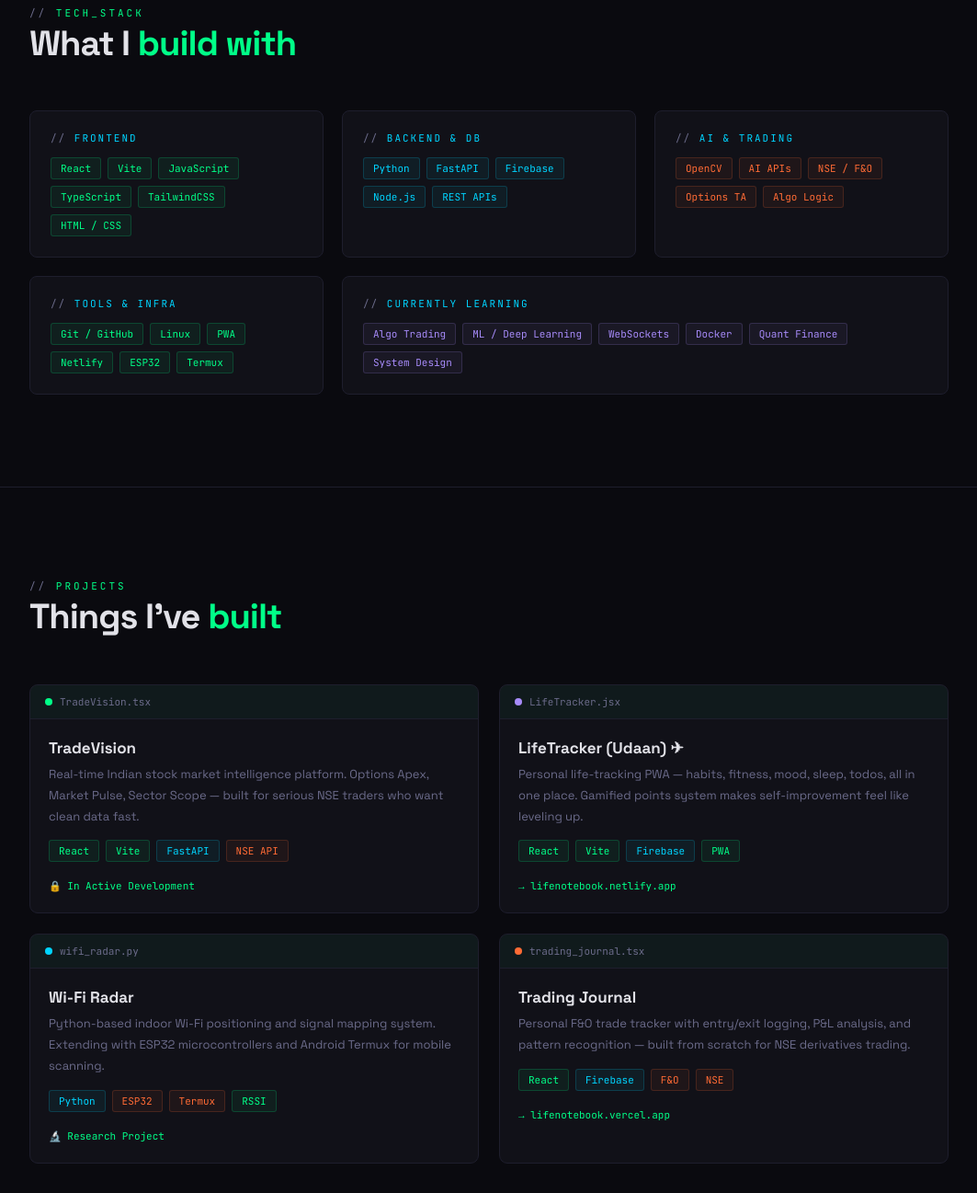
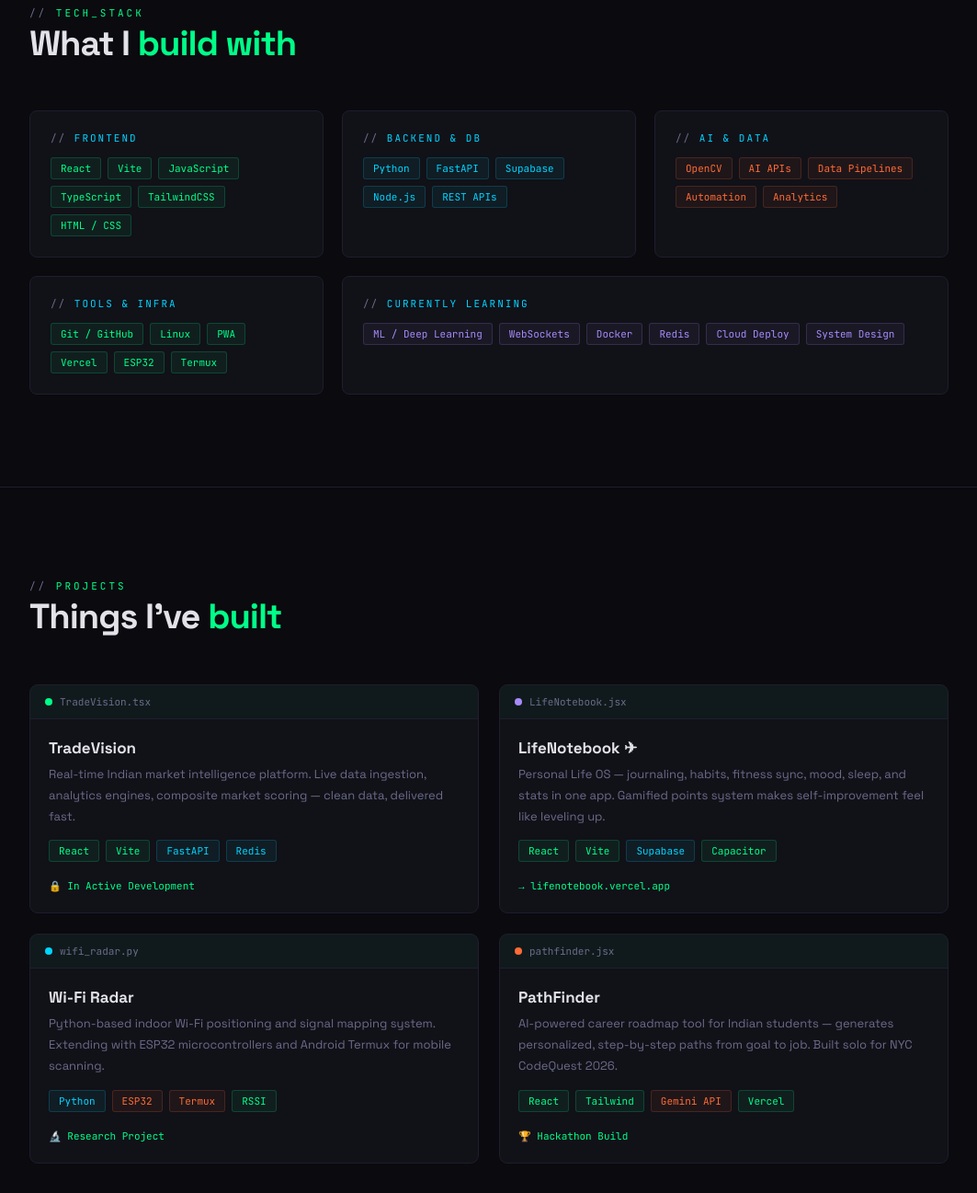
Before and after one commit to DipzSpell/dipzspell.github.io, a plain HTML site: page index.html in a window 1280 px wide. Shown: the part 1500-2797 px from the top of the page at 92% size, without its empty margins (108-1171 px from the left). Drawn offline with Linux system fonts and the light colour scheme.

Commit message:
index.html

```diff
--- a/index.html
+++ b/index.html
@@ -3,7 +3,7 @@
 <head>
 <meta charset="UTF-8">
 <meta name="viewport" content="width=device-width, initial-scale=1.0">
-<title>DipzSpell | Developer & Trader</title>
+<title>DipzSpell | Developer & Builder</title>
 <link rel="preconnect" href="https://fonts.googleapis.com">
 <link href="https://fonts.googleapis.com/css2?family=JetBrains+Mono:wght@300;400;500;600;700&family=Space+Grotesk:wght@300;400;500;600;700&display=swap" rel="stylesheet">
 <style>
@@ -379,14 +379,14 @@ footer span { color:var(--green); }
   <h2 class="s-title rev">Who am <em>I?</em></h2>
   <div class="about-grid">
     <div>
-      <p class="about-p rev">I'm <b>Dipanshu Gupta</b>, a self-taught developer from <b>Mumbai, India</b> who codes, trades, and builds — often all three at the same time.</p>
-      <p class="about-p rev">My work lives at the intersection of <b>AI, web development, and financial markets</b>. I build tools that solve real problems — whether that's tracking NSE options in real-time or helping people track their own life goals.</p>
-      <p class="about-p rev">Currently exploring the <b>B.E. CSE/IT</b> path while shipping side projects that actually matter to me. Trader by day, coder by night — or honestly, both by both.</p>
+      <p class="about-p rev">I'm <b>Dipanshu Gupta</b>, a self-taught developer from <b>Mumbai, India</b> who codes, builds, and ships — usually all at the same time.</p>
+      <p class="about-p rev">My work lives at the intersection of <b>AI, web development, and real-time data systems</b>. I build tools that solve real problems — whether that's a live market intelligence platform or an app that helps you track your own life goals.</p>
+      <p class="about-p rev">Currently on the <b>B.E. Data Science</b> path while shipping side projects that actually matter to me. Student by day, builder by night — or honestly, both by both.</p>
     </div>
     <div class="stat-grid rev">
       <div class="stat"><div class="stat-n">4+</div><div class="stat-l">Live Projects</div></div>
       <div class="stat"><div class="stat-n">2yr+</div><div class="stat-l">Self-taught</div></div>
-      <div class="stat"><div class="stat-n">F&amp;O</div><div class="stat-l">Active NSE Trader</div></div>
+      <div class="stat"><div class="stat-n">DS</div><div class="stat-l">Data Science Student</div></div>
       <div class="stat"><div class="stat-n">MUM</div><div class="stat-l">Mumbai, India</div></div>
     </div>
   </div>
@@ -414,19 +414,19 @@ footer span { color:var(--green); }
       <div class="tags">
         <span class="tag c">Python</span>
         <span class="tag c">FastAPI</span>
-        <span class="tag c">Firebase</span>
+        <span class="tag c">Supabase</span>
         <span class="tag c">Node.js</span>
         <span class="tag c">REST APIs</span>
       </div>
     </div>
     <div class="sk-card rev">
-      <div class="sk-head">AI &amp; TRADING</div>
+      <div class="sk-head">AI &amp; DATA</div>
       <div class="tags">
         <span class="tag o">OpenCV</span>
         <span class="tag o">AI APIs</span>
-        <span class="tag o">NSE / F&amp;O</span>
-        <span class="tag o">Options TA</span>
-        <span class="tag o">Algo Logic</span>
+        <span class="tag o">Data Pipelines</span>
+        <span class="tag o">Automation</span>
+        <span class="tag o">Analytics</span>
       </div>
     </div>
     <div class="sk-card rev">
@@ -435,7 +435,7 @@ footer span { color:var(--green); }
         <span class="tag">Git / GitHub</span>
         <span class="tag">Linux</span>
         <span class="tag">PWA</span>
-        <span class="tag">Netlify</span>
+        <span class="tag">Vercel</span>
         <span class="tag">ESP32</span>
         <span class="tag">Termux</span>
       </div>
@@ -443,11 +443,11 @@ footer span { color:var(--green); }
     <div class="sk-card sk-wide rev">
       <div class="sk-head">CURRENTLY LEARNING</div>
       <div class="tags">
-        <span class="tag p">Algo Trading</span>
         <span class="tag p">ML / Deep Learning</span>
         <span class="tag p">WebSockets</span>
         <span class="tag p">Docker</span>
-        <span class="tag p">Quant Finance</span>
+        <span class="tag p">Redis</span>
+        <span class="tag p">Cloud Deploy</span>
         <span class="tag p">System Design</span>
       </div>
     </div>
@@ -468,10 +468,10 @@ footer span { color:var(--green); }
       </div>
       <div class="proj-body">
         <div class="proj-name">TradeVision</div>
-        <p class="proj-desc">Real-time Indian stock market intelligence platform. Options Apex, Market Pulse, Sector Scope — built for serious NSE traders who want clean data fast.</p>
+        <p class="proj-desc">Real-time Indian market intelligence platform. Live data ingestion, analytics engines, composite market scoring — clean data, delivered fast.</p>
         <div class="tags" style="margin-bottom:14px">
           <span class="tag">React</span><span class="tag">Vite</span>
-          <span class="tag c">FastAPI</span><span class="tag o">NSE API</span>
+          <span class="tag c">FastAPI</span><span class="tag c">Redis</span>
         </div>
         <span class="proj-link">🔒 In Active Development</span>
       </div>
@@ -480,16 +480,16 @@ footer span { color:var(--green); }
     <div class="proj-card rev">
       <div class="proj-top">
         <span class="proj-dot" style="background:var(--purple)"></span>
-        LifeTracker.jsx
+        LifeNotebook.jsx
       </div>
       <div class="proj-body">
-        <div class="proj-name">LifeTracker (Udaan) ✈</div>
-        <p class="proj-desc">Personal life-tracking PWA — habits, fitness, mood, sleep, todos, all in one place. Gamified points system makes self-improvement feel like leveling up.</p>
+        <div class="proj-name">LifeNotebook ✈</div>
+        <p class="proj-desc">Personal Life OS — journaling, habits, fitness sync, mood, sleep, and stats in one app. Gamified points system makes self-improvement feel like leveling up.</p>
         <div class="tags" style="margin-bottom:14px">
           <span class="tag">React</span><span class="tag">Vite</span>
-          <span class="tag c">Firebase</span><span class="tag">PWA</span>
+          <span class="tag c">Supabase</span><span class="tag">Capacitor</span>
         </div>
-        <a href="https://lifenotebook.netlify.app" target="_blank" class="proj-link">→ lifenotebook.netlify.app</a>
+        <a href="https://lifenotebook.vercel.app" target="_blank" class="proj-link">→ lifenotebook.vercel.app</a>
       </div>
     </div>
 
@@ -512,17 +512,17 @@ footer span { color:var(--green); }
     <div class="proj-card rev">
       <div class="proj-top">
         <span class="proj-dot" style="background:var(--orange)"></span>
-        trading_journal.tsx
+        pathfinder.jsx
       </div>
       <div class="proj-body">
-        <div class="proj-name">Trading Journal</div>
-        <p class="proj-desc">Personal F&amp;O trade tracker with entry/exit logging, P&amp;L analysis, and pattern recognition — built from scratch for NSE derivatives trading.</p>
+        <div class="proj-name">PathFinder</div>
+        <p class="proj-desc">AI-powered career roadmap tool for Indian students — generates personalized, step-by-step paths from goal to job. Built solo for NYC CodeQuest 2026.</p>
         <div class="tags" style="margin-bottom:14px">
           <span class="tag">React</span>
-          <span class="tag c">Firebase</span>
-          <span class="tag o">F&amp;O</span><span class="tag o">NSE</span>
+          <span class="tag">Tailwind</span>
+          <span class="tag o">Gemini API</span><span class="tag">Vercel</span>
         </div>
-        <a href="https://lifenotebook.vercel.app" target="_blank" class="proj-link">→ lifenotebook.vercel.app</a>
+        <span class="proj-link">🏆 Hackathon Build</span>
       </div>
     </div>
 
@@ -535,7 +535,7 @@ footer span { color:var(--green); }
   <p class="s-eye rev">contact</p>
   <h2 class="s-title rev">Let's <em>connect</em></h2>
   <div class="contact-inner rev">
-    <p>Building something interesting? Want to collab on a trading tool or AI project? Or just want to talk markets — my DMs are open. Mumbai-based, internet-native.</p>
+    <p>Building something interesting? Want to collab on an AI or web project? Or just want to talk tech — my DMs are open. Mumbai-based, internet-native.</p>
     <div class="contact-links">
       <a href="https://github.com/DipzSpell" target="_blank" class="btn-g">GitHub ↗</a>
       <a href="https://x.com/DipzSpell" target="_blank" class="btn-x">
@@ -576,10 +576,10 @@ footer span { color:var(--green); }
 </footer>
 
 <script>
-/* ── MATRIX RAIN (NSE tickers + code) ── */
+/* ── MATRIX RAIN (pure code chars) ── */
 const cv = document.getElementById('mx');
 const cx = cv.getContext('2d');
-const chars = 'RELIANCETCSINFYBANKNIFTYNIFTYHDFCWIPROAXISBANKSBIconstasyncawaitimportexportfunctionreturnclassdefprint₹NaN010110';
+const chars = 'constletasyncawaitimportexportfunctionreturnclassdefprintlambdayieldtruefalse{}[]<>=>();01011010';
 let cols, drops;
 function resize(){
   cv.width = window.innerWidth;
@@ -614,7 +614,7 @@ const lines = [
   {k:'sp'},
   {k:'cmd', p:'❯', c:'cat roles.txt'},
   {k:'out', t:'→  Full Stack Developer', cl:''},
-  {k:'out', t:'→  F&O Trader (NSE / Options)', cl:''},
+  {k:'out', t:'→  Data Science Student', cl:''},
   {k:'out', t:'→  AI & Automation Builder', cl:'p'},
   {k:'sp'},
   {k:'cmd', p:'❯', c:'git log --oneline -1'},
```
